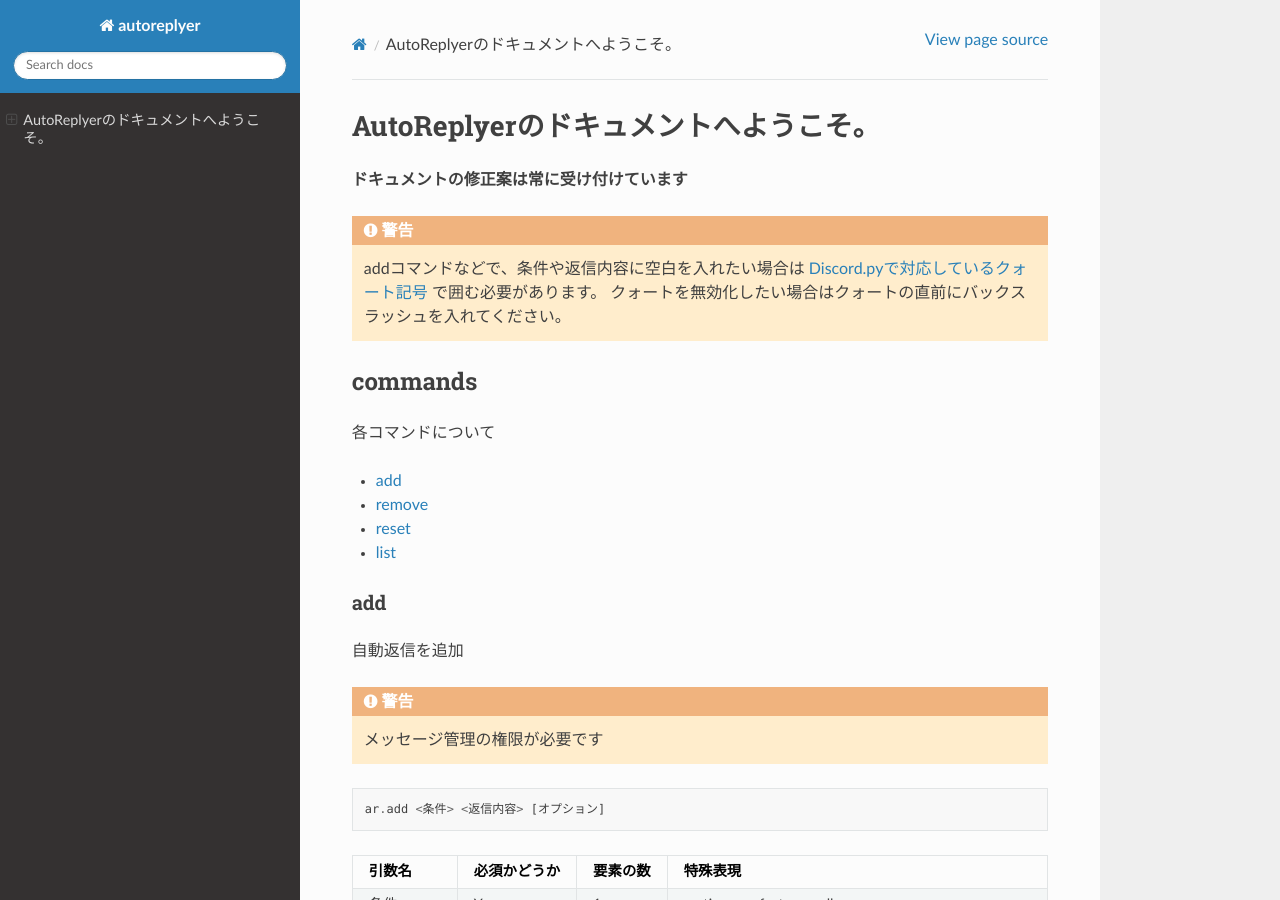
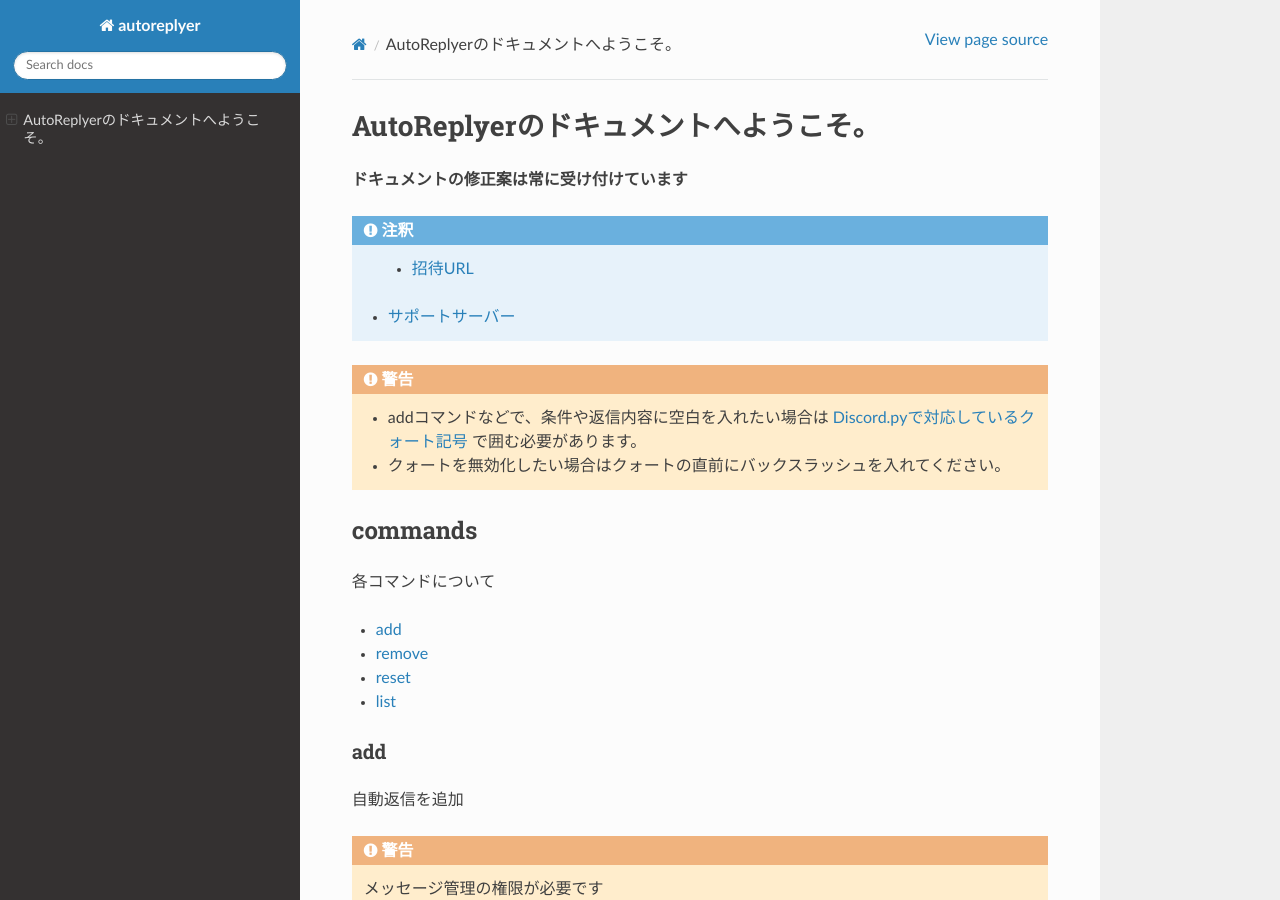
Before and after one commit to AomiVel/AutoReplyerDoc, a Sphinx documentation site: the page built from docs/index.rst, in a window 1280 px wide and 900 px high. Built offline with Sphinx 7.4.7 and the Read the Docs theme 2.0.0, drawn with Linux system fonts in a browser that asks for light colours.

Commit message:
add: 招待URL、サポートサーバー

```diff
--- a/docs/index.rst
+++ b/docs/index.rst
@@ -6,9 +6,15 @@ AutoReplyerのドキュメントへようこそ。
 **ドキュメントの修正案は常に受け付けています**
 
 
+.. note::
+
+	* `招待URL <https://discord.com/api/oauth2/authorize?client_id=856117107120668703&permissions=347200&scope=bot>`_
+    * `サポートサーバー <https://discord.gg/r8SgQWW5Ha>`_
+
+
 .. warning::
-    addコマンドなどで、条件や返信内容に空白を入れたい場合は `Discord.pyで対応しているクォート記号 <https://github.com/Rapptz/discord.py/blob/master/discord/ext/commands/view.py#L28-L46>`_ で囲む必要があります。
-    クォートを無効化したい場合はクォートの直前にバックスラッシュを入れてください。
+    * addコマンドなどで、条件や返信内容に空白を入れたい場合は `Discord.pyで対応しているクォート記号 <https://github.com/Rapptz/discord.py/blob/master/discord/ext/commands/view.py#L28-L46>`_ で囲む必要があります。
+    * クォートを無効化したい場合はクォートの直前にバックスラッシュを入れてください。
 
 commands
 ==========
```
